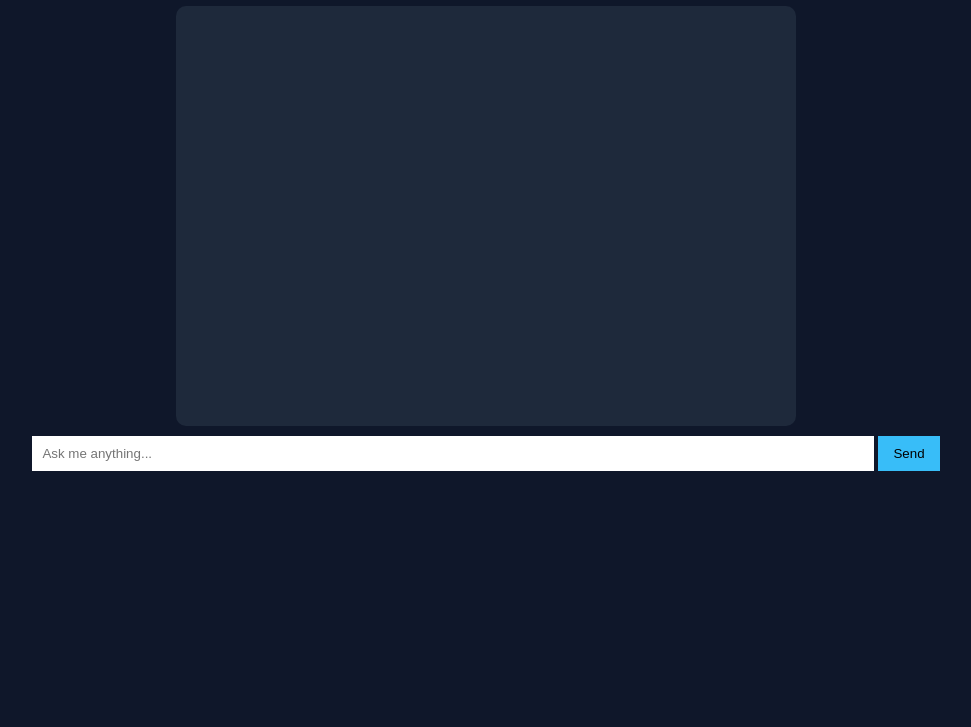
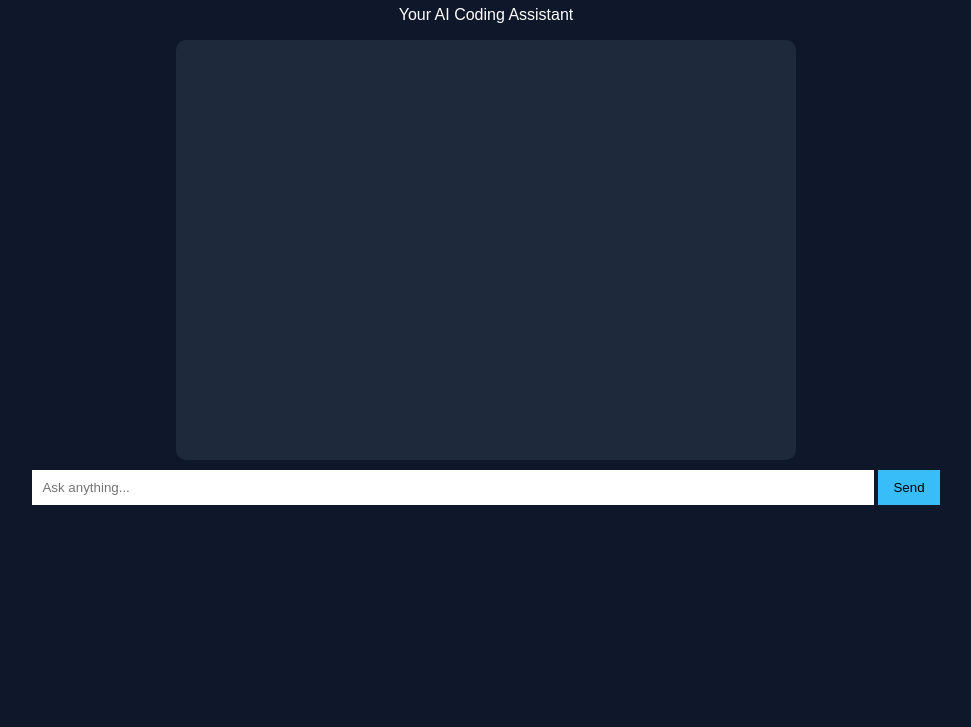
Before and after one commit to Gideon898/PocketDev-AI, a plain HTML site: page index.html in a window 1280 px wide. Shown: the part 73-800 px from the top of the page, without its empty margins (154-1125 px from the left). Drawn offline with Linux system fonts and the light colour scheme.

Commit message:
Refactor index.html structure and update elements

```diff
--- a/index.html
+++ b/index.html
@@ -2,20 +2,36 @@
 <html lang="en">
 <head>
     <meta charset="UTF-8">
+    <meta name="viewport" content="width=device-width, initial-scale=1.0">
     <title>PocketDev AI</title>
     <link rel="stylesheet" href="style.css">
 </head>
 <body>
 
-    <h1>PocketDev AI 🤖</h1>
+    <div class="app">
 
-    <div id="chatBox"></div>
+        <header>
+            <h1>PocketDev AI 🤖</h1>
+            <p>Your AI Coding Assistant</p>
+        </header>
 
-    <div class="input-area">
-        <input id="userInput" placeholder="Ask me anything..." />
-        <button id="sendBtn">Send</button>
+        <div id="chatBox"></div>
+
+        <div class="input-area">
+            <input
+                type="text"
+                id="userInput"
+                placeholder="Ask anything..."
+            />
+
+            <button id="sendBtn">
+                Send
+            </button>
+        </div>
+
     </div>
 
     <script src="script.js"></script>
+
 </body>
 </html>
```
